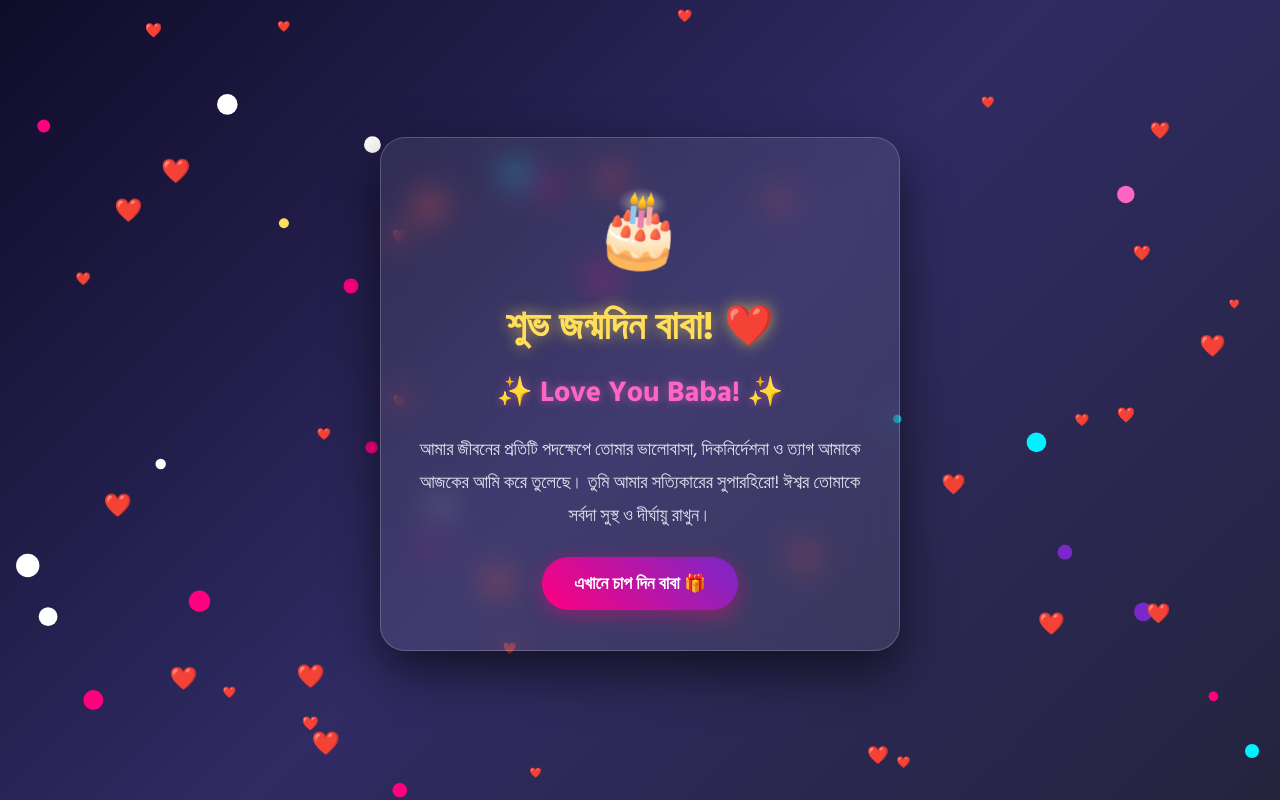
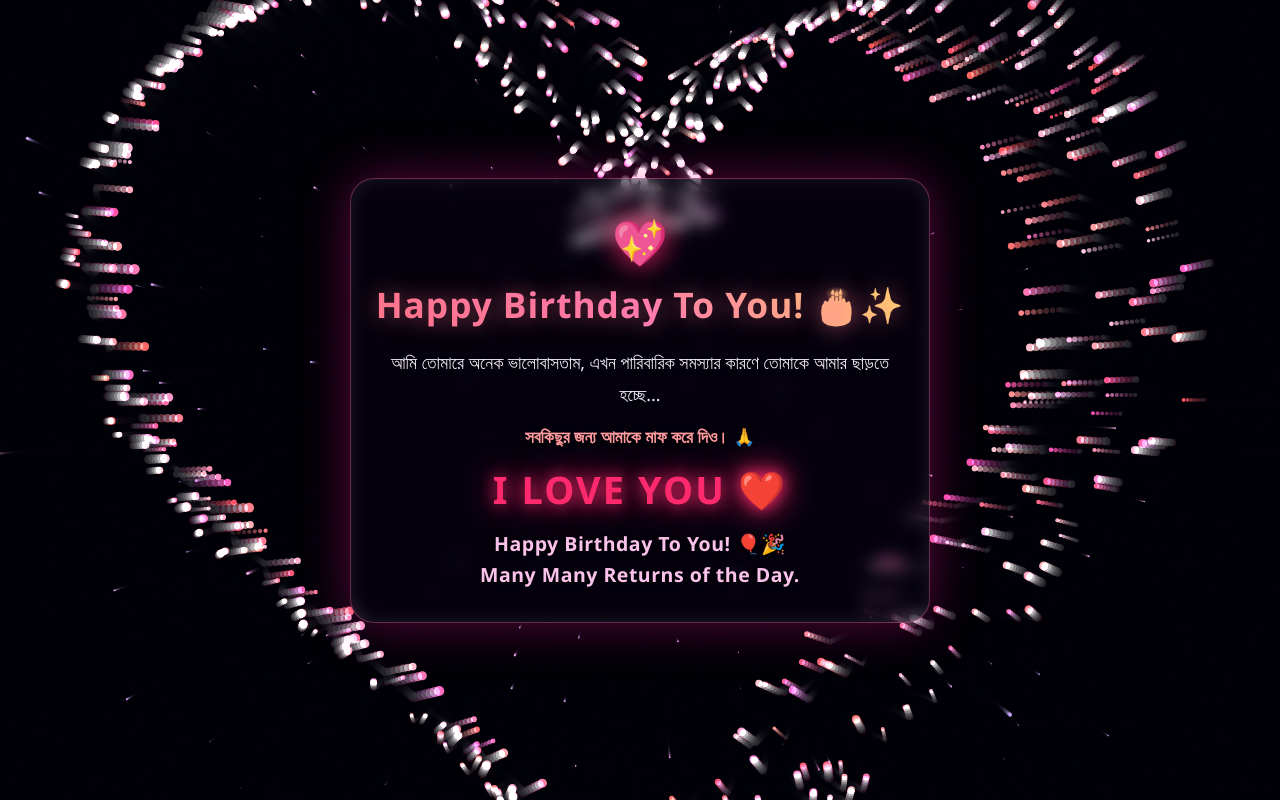
Before and after one commit to pinakb622-art/threadstory-bd, a plain HTML site: page index.html in a window 1280 px wide. Drawn offline with Linux system fonts and the light colour scheme; animation ran at ten frames a second.

Commit message:
Update index.html

```diff
--- a/index.html
+++ b/index.html
@@ -3,234 +3,349 @@
 <head>
   <meta charset="UTF-8">
   <meta name="viewport" content="width=device-width, initial-scale=1.0">
-    <title>শুভ জন্মদিন বাবা! ❤️</title>
-    <!-- বাংলা ফ্রন্ট যুক্ত করা হয়েছে -->
-    <link href="https://fonts.googleapis.com/css2?family=Hind+Siliguri:wght@400;600;700&display=swap" rel="stylesheet">
-
+  <title>Happy Birthday | Ultra Smooth Big 3D Space Heart</title>
   <style>
     * {
       margin: 0;
       padding: 0;
       box-sizing: border-box;
-            font-family: 'Hind Siliguri', sans-serif;
     }
 
-        body {
-            background: linear-gradient(135deg, #0f0c29, #302b63, #24243e);
-            min-height: 100vh;
+    body, html {
+      width: 100%;
+      height: 100%;
+      overflow: hidden;
+      background-color: #020008;
+      font-family: 'Segoe UI', Tahoma, Geneva, Verdana, sans-serif, 'SolaimanLipi';
       display: flex;
       justify-content: center;
       align-items: center;
-            overflow: hidden;
-            color: #fff;
-            position: relative;
+      color: #ffffff;
     }
 
-        /* ব্যাকগ্রাউন্ড অ্যানিমেশনের ক্যানভাস */
-        canvas {
+    /* Canvas for Space & 3D Heart */
+    #spaceCanvas {
       position: absolute;
       top: 0;
       left: 0;
       width: 100%;
       height: 100%;
-            pointer-events: none;
       z-index: 1;
     }
 
-        /* মেইন কার্ড ডিজাইন */
-        .card {
-            position: relative;
+    /* Glassmorphic Message Card Container */
+    .container {
+      position: absolute;
       z-index: 2;
-            background: rgba(255, 255, 255, 0.08);
-            backdrop-filter: blur(16px);
-            -webkit-backdrop-filter: blur(16px);
-            border: 1px solid rgba(255, 255, 255, 0.2);
-            padding: 40px 30px;
-            border-radius: 25px;
-            box-shadow: 0 20px 50px rgba(0, 0, 0, 0.6);
+      max-width: 580px;
+      width: 86%;
+      padding: 32px 24px;
+      background: rgba(12, 5, 25, 0.38); /* Extra translucent so heart shines through */
+      backdrop-filter: blur(8px);
+      -webkit-backdrop-filter: blur(8px);
+      border-radius: 24px;
+      border: 1px solid rgba(255, 105, 180, 0.4);
+      box-shadow: 0 0 50px rgba(255, 20, 147, 0.35), inset 0 0 20px rgba(255, 255, 255, 0.1);
       text-align: center;
-            max-width: 520px;
-            width: 90%;
-            animation: floatCard 4s ease-in-out infinite;
+
+      /* Hidden initially */
+      opacity: 0;
+      transform: scale(0.85) translateY(30px);
+      transition: opacity 1.5s ease-out, transform 1.5s cubic-bezier(0.165, 0.84, 0.44, 1);
+      pointer-events: none;
+    }
+
+    /* Revealed class added by JS */
+    .container.show {
+      opacity: 1;
+      transform: scale(1) translateY(0);
+      pointer-events: auto;
+      animation: floatCard 4s ease-in-out infinite alternate 1.5s;
     }
 
     @keyframes floatCard {
-            0%, 100% { transform: translateY(0px); }
-            50% { transform: translateY(-12px); }
+      0% { transform: translateY(0px); }
+      100% { transform: translateY(-8px); }
     }
 
-        .icon {
-            font-size: 65px;
-            margin-bottom: 10px;
+    .heart-icon {
+      font-size: 2.8rem;
+      margin-bottom: 8px;
       display: inline-block;
-            animation: pulseCake 1.5s infinite alternate;
+      filter: drop-shadow(0 0 15px #ff2a6d);
     }
 
-        @keyframes pulseCake {
-            0% { transform: scale(1); }
-            100% { transform: scale(1.15) rotate(5deg); }
+    /* English Title */
+    .title {
+      font-size: 2.2rem;
+      font-weight: 800;
+      letter-spacing: 1px;
+      background: linear-gradient(45deg, #ff758c, #ff7eb3, #ffdd67);
+      -webkit-background-clip: text;
+      -webkit-text-fill-color: transparent;
+      margin-bottom: 18px;
+      text-shadow: 0 0 25px rgba(255, 117, 140, 0.6);
     }
 
-        h1 {
-            font-size: 2.5rem;
-            color: #ffde59;
-            text-shadow: 0 0 15px rgba(255, 222, 89, 0.6);
-            margin-bottom: 10px;
+    /* Bengali Message */
+    .message {
+      font-size: 1.12rem;
+      line-height: 1.8;
+      color: #f3ebfc;
+      margin-bottom: 14px;
+      text-shadow: 0 2px 4px rgba(0, 0, 0, 0.9);
     }
 
-        .love-text {
-            font-size: 1.8rem;
-            color: #ff66c4;
-            font-weight: 700;
+    .apology {
+      font-size: 1.08rem;
+      color: #ff9a9e;
+      font-weight: 600;
       margin-bottom: 18px;
-            text-shadow: 0 0 10px rgba(255, 102, 196, 0.5);
+      text-shadow: 0 2px 4px rgba(0, 0, 0, 0.9);
     }
 
-        p {
-            font-size: 1.15rem;
-            line-height: 1.8;
-            color: #e2e8f0;
-            margin-bottom: 25px;
+    /* English Love Text */
+    .love-text {
+      font-size: 2.2rem;
+      font-weight: 900;
+      letter-spacing: 2px;
+      color: #ff2a6d;
+      text-shadow: 0 0 15px #ff2a6d, 0 0 35px #ff2a6d;
+      margin: 14px 0;
+      animation: pulse 1.5s infinite;
     }
 
-        /* সুন্দর বাটন */
-        .btn {
-            background: linear-gradient(45deg, #ff007f, #7928ca);
-            color: white;
-            border: none;
-            padding: 12px 32px;
-            font-size: 1.1rem;
-            font-weight: 600;
-            border-radius: 50px;
-            cursor: pointer;
-            box-shadow: 0 5px 20px rgba(255, 0, 127, 0.4);
-            transition: all 0.3s ease;
-            outline: none;
+    @keyframes pulse {
+      0% { transform: scale(1); }
+      50% { transform: scale(1.08); }
+      100% { transform: scale(1); }
     }
 
-        .btn:hover {
-            transform: scale(1.08);
-            box-shadow: 0 8px 25px rgba(255, 0, 127, 0.7);
+    /* English Wish */
+    .wish {
+      font-size: 1.22rem;
+      color: #fbc2eb;
+      font-weight: 700;
+      margin-top: 14px;
+      line-height: 1.6;
+      letter-spacing: 0.5px;
+      text-shadow: 0 2px 4px rgba(0, 0, 0, 0.9);
     }
 
-        /* লুকানো চমক বার্তা */
-        .surprise-msg {
-            margin-top: 20px;
-            font-size: 1.4rem;
-            color: #00f2fe;
-            font-weight: bold;
-            display: none;
-            animation: fadeIn 0.8s ease forwards;
-            text-shadow: 0 0 10px rgba(0, 242, 254, 0.6);
+    @media (max-width: 600px) {
+      .container {
+        padding: 24px 16px;
       }
-
-        @keyframes fadeIn {
-            from { opacity: 0; transform: translateY(15px); }
-            to { opacity: 1; transform: translateY(0); }
+      .title {
+        font-size: 1.65rem;
+      }
+      .message {
+        font-size: 0.98rem;
+      }
+      .love-text {
+        font-size: 1.75rem;
+      }
+      .wish {
+        font-size: 1.05rem;
+      }
     }
   </style>
 </head>
 <body>
 
-    <!-- অ্যানিমেশন ক্যানভাস -->
-    <canvas id="confettiCanvas"></canvas>
+  <!-- Background Space Canvas -->
+  <canvas id="spaceCanvas"></canvas>
 
-    <!-- কার্ড কনটেন্ট -->
-    <div class="card">
-        <div class="icon">🎂</div>
-        <h1>শুভ জন্মদিন বাবা! ❤️</h1>
-        <div class="love-text">✨ Love You Baba! ✨</div>
-        <p>
-            আমার জীবনের প্রতিটি পদক্ষেপে তোমার ভালোবাসা, দিকনির্দেশনা ও ত্যাগ আমাকে আজকের আমি করে তুলেছে। তুমি আমার সত্যিকারের সুপারহিরো! ঈশ্বর তোমাকে সর্বদা সুস্থ ও দীর্ঘায়ু রাখুন।
+  <!-- Content Message Card -->
+  <div class="container" id="cardContainer">
+    <div class="heart-icon">💖</div>
+    <h1 class="title">Happy Birthday To You! 🎂✨</h1>
+
+    <p class="message">
+      আমি তোমারে  অনেক ভালোবাসতাম, এখন পারিবারিক সমস্যার কারণে তোমাকে আমার ছাড়তে হচ্ছে...
     </p>
-        <button class="btn" onclick="showSurprise()">এখানে চাপ দিন বাবা 🎁</button>
-        <div class="surprise-msg" id="surprise">
-            💖 "তুমি পৃথিবীর সেরা বাবা!" 💖
-        </div>
+
+    <p class="apology">
+      সবকিছুর জন্য আমাকে মাফ করে দিও। 🙏
+    </p>
+
+    <div class="love-text">
+      I LOVE YOU ❤️
     </div>
 
-    <!--JavaScript অংশ-->
+    <p class="wish">
+      Happy Birthday To You! 🎈🎉<br>
+      Many Many Returns of the Day.
+    </p>
+  </div>
+
   <script>
-        const canvas = document.getElementById('confettiCanvas');
+    const canvas = document.getElementById('spaceCanvas');
     const ctx = canvas.getContext('2d');
+    const cardContainer = document.getElementById('cardContainer');
 
-        canvas.width = window.innerWidth;
-        canvas.height = window.innerHeight;
+    let width, height;
+    function resize() {
+      width = canvas.width = window.innerWidth;
+      height = canvas.height = window.innerHeight;
+    }
+    window.addEventListener('resize', resize);
+    resize();
 
-        window.addEventListener('resize', () => {
-            canvas.width = window.innerWidth;
-            canvas.height = window.innerHeight;
+    // 1. Space Stars Background
+    const stars = [];
+    const numStars = 280;
+
+    for (let i = 0; i < numStars; i++) {
+      stars.push({
+        x: (Math.random() - 0.5) * 2000,
+        y: (Math.random() - 0.5) * 2000,
+        z: Math.random() * 1000,
+        size: Math.random() * 1.6 + 0.5,
+        color: `hsl(${Math.random() * 60 + 260}, 80%, 80%)`
       });
-
-        // পার্টিকেল (Hearts and Confetti) তৈরি
-        const particles = [];
-        const colors = ['#ff007f', '#ff66c4', '#ffde59', '#00f2fe', '#ffffff', '#7928ca'];
-
-        class Particle {
-            constructor() {
-                this.x = Math.random() * canvas.width;
-                this.y = Math.random() * canvas.height;
-                this.size = Math.random() * 8 + 4;
-                this.speedX = Math.random() * 2 - 1;
-                this.speedY = Math.random() * -2 - 1;
-                this.color = colors[Math.floor(Math.random() * colors.length)];
-                this.shape = Math.random() > 0.5 ? 'circle' : 'heart';
     }
 
-            update() {
-                this.x += this.speedX;
-                this.y += this.speedY;
+    // 2. High Density & Larger 3D Heart Particles
+    const heartParticles = [];
+    const numHeartParticles = 750; // Increased density for prominent shape
 
-                // উপর দিয়ে বের হয়ে গেলে নিচ থেকে আবার চালু হবে
-                if (this.y < 0) {
-                    this.y = canvas.height;
-                    this.x = Math.random() * canvas.width;
+    for (let i = 0; i < numHeartParticles; i++) {
+      let t = Math.PI * (Math.random() * 2 - 1);
+      let targetX = 16 * Math.pow(Math.sin(t), 3);
+      let targetY = -(13 * Math.cos(t) - 5 * Math.cos(2*t) - 2 * Math.cos(3*t) - Math.cos(4*t));
+      let targetZ = (Math.random() - 0.5) * 12;
+
+      let angle = Math.random() * Math.PI * 2;
+      let dist = 350 + Math.random() * 450;
+      let startX = Math.cos(angle) * dist;
+      let startY = Math.sin(angle) * dist;
+      let startZ = (Math.random() - 0.5) * 450;
+
+      heartParticles.push({
+        startX: startX,
+        startY: startY,
+        startZ: startZ,
+        targetX: targetX,
+        targetY: targetY,
+        targetZ: targetZ,
+        currX: startX,
+        currY: startY,
+        currZ: startZ,
+        size: Math.random() * 2.8 + 1.8, // Bigger glowing particle size
+        color: `hsl(${325 + Math.random() * 40}, 100%, ${65 + Math.random() * 25}%)`
+      });
+    }
+
+    // Timeline Configuration
+    const startTime = Date.now();
+    const DELAY_BEFORE_HEART = 1000; // 1s empty space
+    const FORM_DURATION = 2200;      // 2.2s heart formation
+    const SHOW_TEXT_TIME = 3500;      // Show text card
+
+    let angleY = 0;
+    let pulseScale = 1;
+    let pulseDirection = 0.005;
+    let cardRevealed = false;
+
+    // Fast & Smooth Render Loop
+    function render() {
+      ctx.globalCompositeOperation = 'source-over';
+      ctx.fillStyle = 'rgba(2, 0, 8, 0.28)';
+      ctx.fillRect(0, 0, width, height);
+
+      const cx = width / 2;
+      const cy = height / 2;
+      const elapsed = Date.now() - startTime;
+
+      // --- Draw Space Stars ---
+      for (let i = 0; i < numStars; i++) {
+        let star = stars[i];
+        star.z -= 1.2;
+        if (star.z <= 0) star.z = 1000;
+
+        let k = 400 / star.z;
+        let px = star.x * k + cx;
+        let py = star.y * k + cy;
+
+        if (px >= 0 && px <= width && py >= 0 && py <= height) {
+          let size = Math.max(0.1, star.size * k);
+          ctx.beginPath();
+          ctx.arc(px, py, size, 0, Math.PI * 2);
+          ctx.fillStyle = star.color;
+          ctx.fill();
         }
       }
 
-            draw() {
-                ctx.fillStyle = this.color;
-                ctx.beginPath();
+      // --- Heart Formation Calculation ---
+      let progress = 0;
+      if (elapsed > DELAY_BEFORE_HEART) {
+        progress = Math.min(1, (elapsed - DELAY_BEFORE_HEART) / FORM_DURATION);
+        progress = 1 - Math.pow(1 - progress, 3); // Smooth Ease-Out
+      }
 
-                if (this.shape === 'circle') {
-                    ctx.arc(this.x, this.y, this.size, 0, Math.PI * 2);
-                    ctx.fill();
-                } else {
-                    // হার্ট (Heart) শেপ আঁকার লজিক
-                    ctx.font = `${this.size * 2}px serif`;
-                    ctx.fillText('❤️', this.x, this.y);
+      // Reveal Text Card
+      if (elapsed >= SHOW_TEXT_TIME && !cardRevealed) {
+        cardContainer.classList.add('show');
+        cardRevealed = true;
       }
+
+      // Rotation and Pulse
+      if (progress > 0.8) {
+        angleY += 0.012;
+        pulseScale += pulseDirection;
+        if (pulseScale > 1.12 || pulseScale < 0.88) {
+          pulseDirection *= -1;
         }
       }
 
-        function init() {
-            for (let i = 0; i < 60; i++) {
-                particles.push(new Particle());
+      // INCREASED SCALE: / 26 instead of / 45 makes the heart significantly bigger!
+      const heartScale = (Math.min(width, height) / 26) * pulseScale;
+
+      // --- Hardware Accelerated Glow Effect (Ultra Fast) ---
+      if (elapsed > DELAY_BEFORE_HEART) {
+        ctx.globalCompositeOperation = 'lighter'; // Additive blending for vivid glow
+
+        let cosY = Math.cos(angleY);
+        let sinY = Math.sin(angleY);
+
+        for (let i = 0; i < numHeartParticles; i++) {
+          let p = heartParticles[i];
+
+          // Interpolate position
+          p.currX = p.startX + (p.targetX - p.startX) * progress;
+          p.currY = p.startY + (p.targetY - p.startY) * progress;
+          p.currZ = p.startZ + (p.targetZ - p.startZ) * progress;
+
+          // Rotate around Y axis
+          let rx = p.currX * cosY - p.currZ * sinY;
+          let rz = p.currX * sinY + p.currZ * cosY;
+          let ry = p.currY;
+
+          // Scale
+          rx *= heartScale;
+          ry *= heartScale;
+
+          // 3D Perspective Projection
+          let fov = 380;
+          let distance = fov + rz * 5;
+          let scale = fov / distance;
+
+          let px = rx * scale + cx;
+          let py = ry * scale + cy;
+
+          // Draw Particle
+          ctx.beginPath();
+          ctx.arc(px, py, Math.max(0.6, p.size * scale), 0, Math.PI * 2);
+          ctx.fillStyle = p.color;
+          ctx.fill();
         }
       }
 
-        function animate() {
-            ctx.clearRect(0, 0, canvas.width, canvas.height);
-            particles.forEach(p => {
-                p.update();
-                p.draw();
-            });
-            requestAnimationFrame(animate);
+      requestAnimationFrame(render);
     }
 
-        init();
-        animate();
-
-        // বাটনে ক্লিক করলে সারপ্রাইজ মেসেজ দেখানো ও অতিরিক্ত অ্যানিমেশন
-        function showSurprise() {
-            const msg = document.getElementById('surprise');
-            msg.style.display = 'block';
-
-            // ক্লিক করলে প্রচুর নতুন পার্টিকেল যুক্ত হবে (Fireworks effect)
-            for (let i = 0; i < 40; i++) {
-                particles.push(new Particle());
-            }
-        }
+    render();
   </script>
 </body>
 </html>
```
Lines whose indentation alone changed are shown as unchanged.
